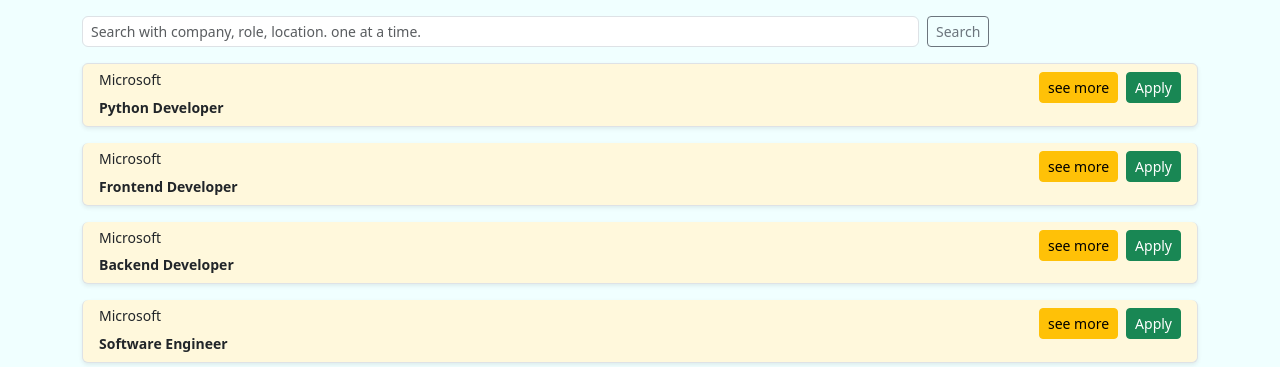
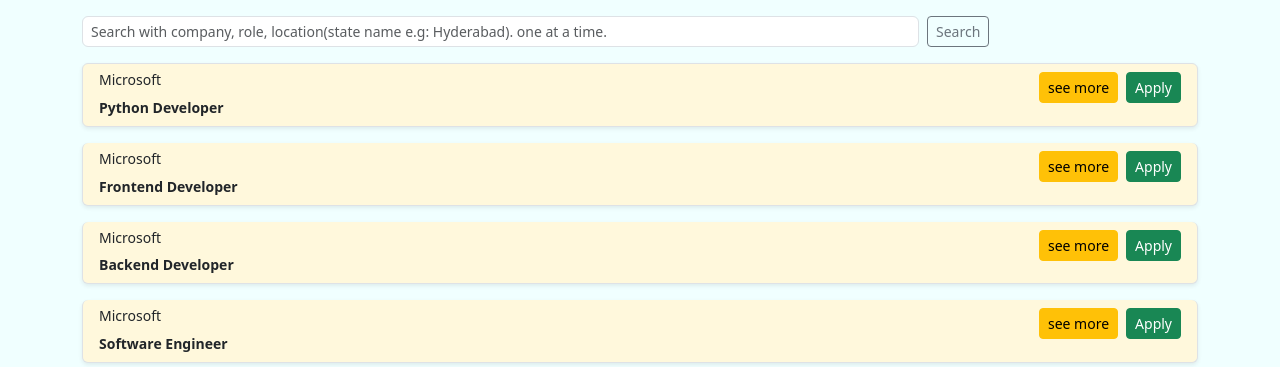
Before and after one commit to yaswanthsinh/Jobportal, a Django app: template portal/templates/portal/user.html in a window 1280 px wide. Shown: the part 72-439 px from the top of the page. Run offline with Django 5.2, Linux system fonts and the light colour scheme; data comes from the database, SQL or seed files in the repository; the template is opened without the code that fills it: values that come from a table or form of the project are taken from there, most other values are stand-ins (such as "Sample title", 1, 10 or a date in 2020); some libraries are stand-ins or nearby versions.

Commit message:
updated code

```diff
--- a/portal/templates/portal/user.html
+++ b/portal/templates/portal/user.html
@@ -83,7 +83,7 @@
         </div>
         <form id="form" class="d-flex mt-3" method="get" onsubmit=" return validateSearch()">
             {% csrf_token %}
-            <input autocomplete="off" id="searchInput" name="q" class="form-control form-control-sm me-2 rounded w-75 shadow-none" type="search" placeholder="Search with company, role, location. one at a time." aria-label="Search" value="{{query}}" >
+            <input autocomplete="off" id="searchInput" name="q" class="form-control form-control-sm me-2 rounded w-75 shadow-none" type="search" placeholder="Search with company, role, location(state name e.g: Hyderabad). one at a time." aria-label="Search" value="{{query}}" >
             <button class="btn btn-sm btn-outline-secondary" type="submit">Search</button>
         </form>
 
```
